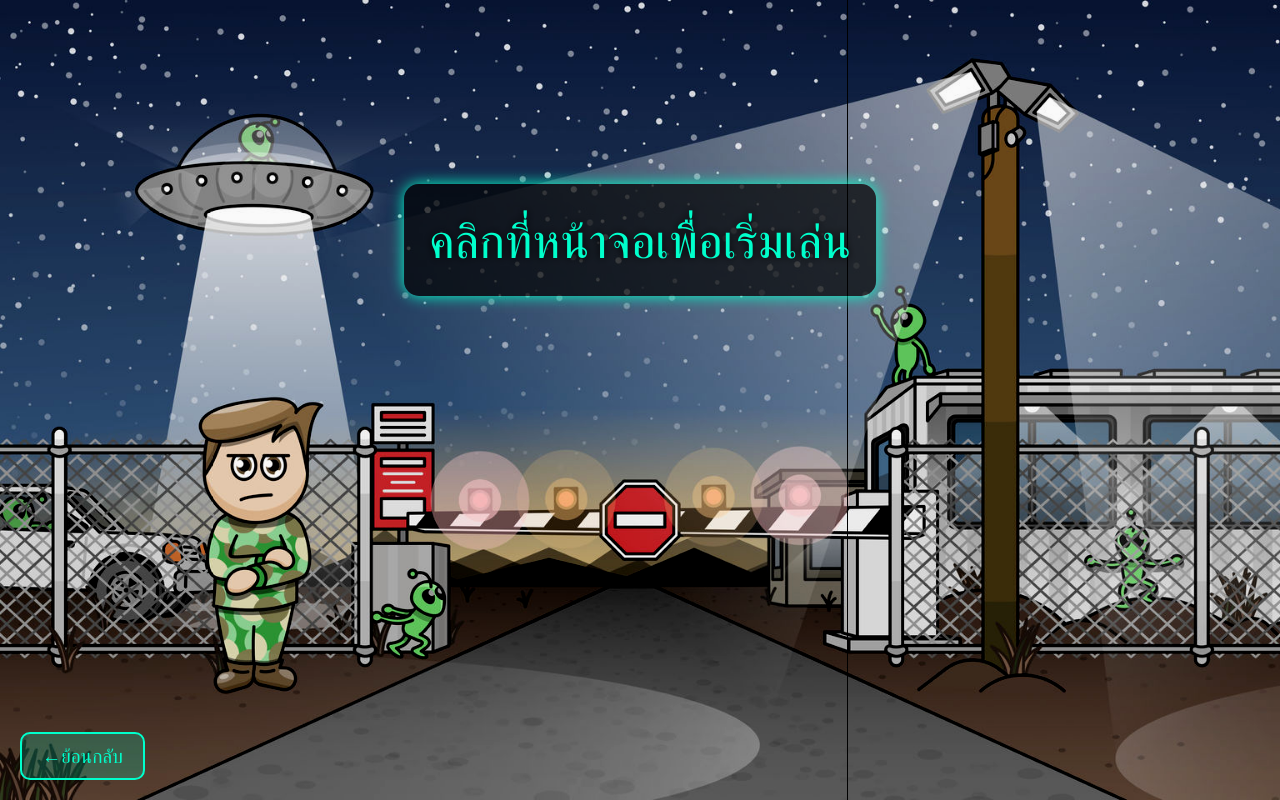
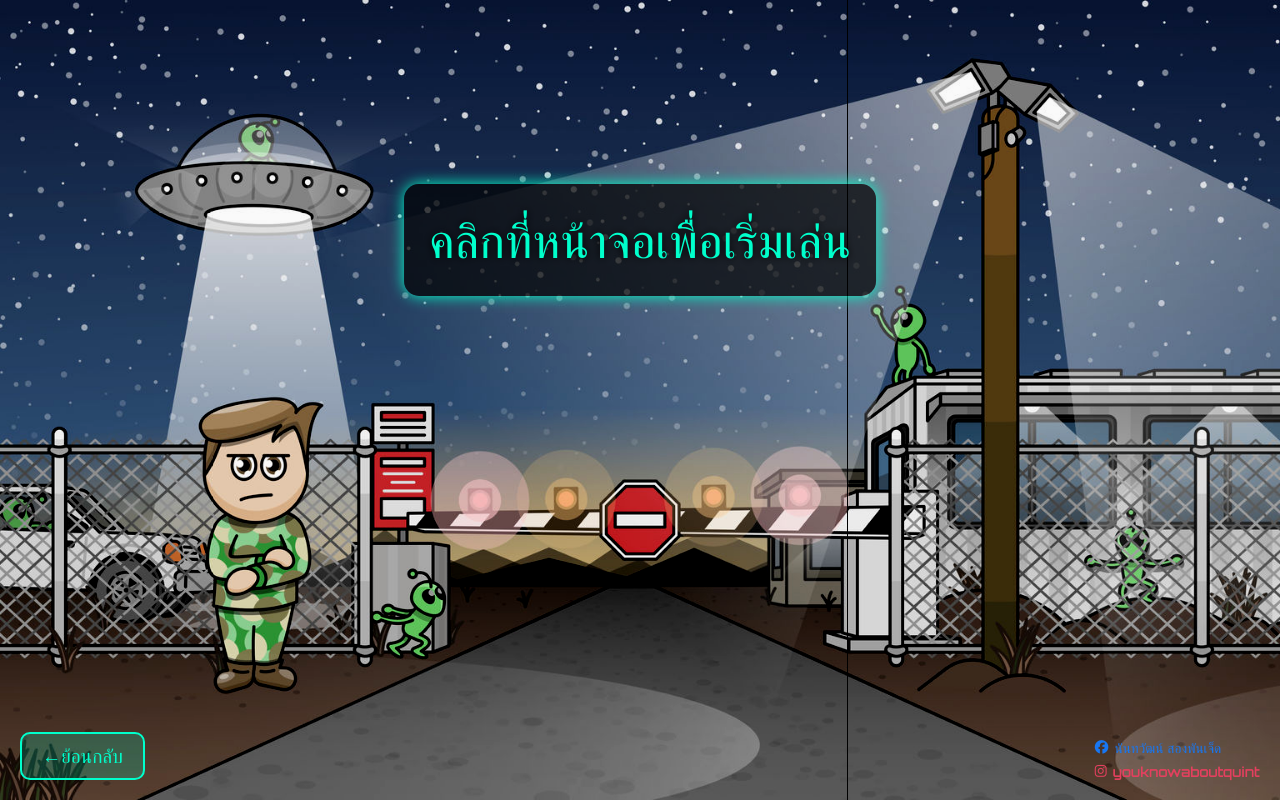
Before and after one commit to Quintxyz/-, a plain HTML site: page index.html in a window 1280 px wide. Drawn offline with Linux system fonts and the light colour scheme.

Commit message:
Update index.html

```diff
--- a/index.html
+++ b/index.html
@@ -7,6 +7,8 @@
   <title>Area 51: Flappy UFO</title>
   <link rel="stylesheet" href="style.css" />
   <link href="https://fonts.googleapis.com/css2?family=Orbitron:wght@600&display=swap" rel="stylesheet" />
+  <!-- โหลดไอคอน -->
+  <link rel="stylesheet" href="https://cdnjs.cloudflare.com/ajax/libs/font-awesome/6.6.0/css/all.min.css">
   <script src="script.js" defer></script>
 </head>
 <body>
@@ -20,5 +22,15 @@
     <span class="score_val"></span>
   </div>
   <a href="https://quintxyz.github.io/Area51/" class="back-button">←ย้อนกลับ</a>
+
+  <!-- ปุ่มโซเชียล -->
+  <div class="social-links">
+    <a href="https://www.facebook.com/nanth.wat.hn.sxng.phan.ced" target="_blank" class="social fb">
+      <i class="fab fa-facebook"></i> นันทวัฒน์ สองพันเจ็ด
+    </a>
+    <a href="https://www.instagram.com/youknowaboutquint/" target="_blank" class="social ig">
+      <i class="fab fa-instagram"></i> youknowaboutquint
+    </a>
+  </div>
 </body>
 </html>
```
